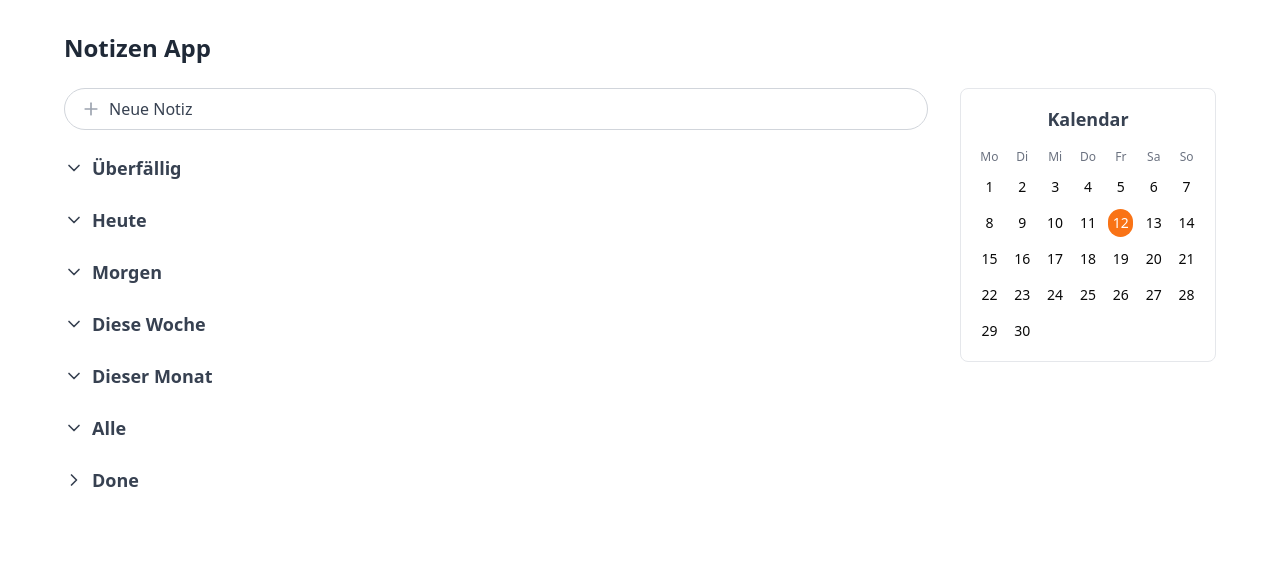
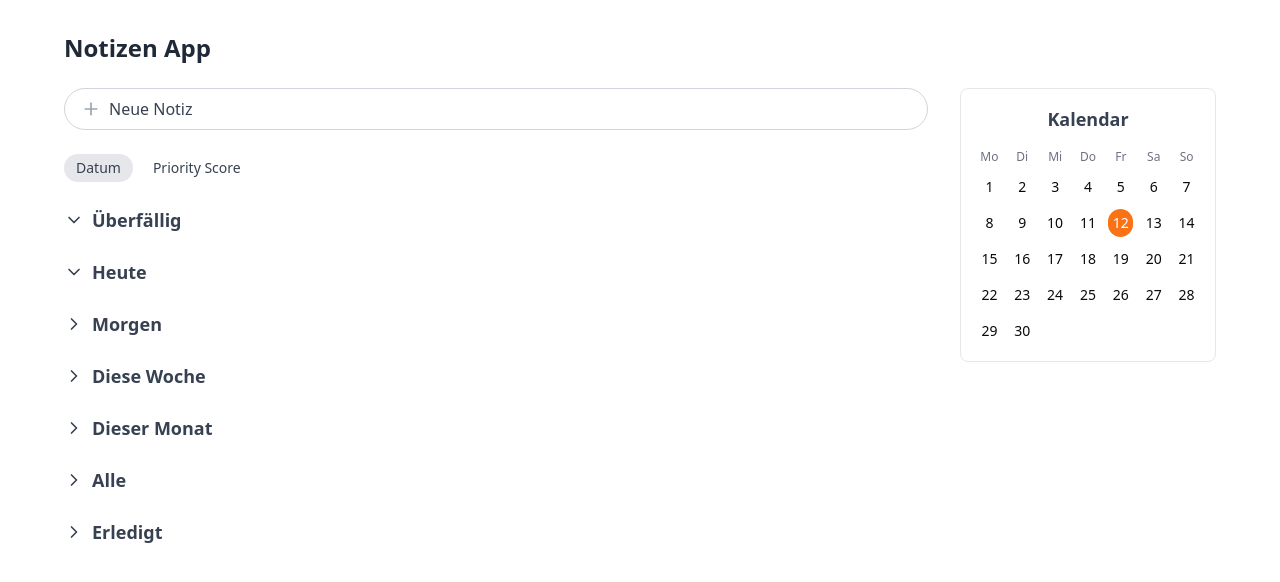
Before and after one commit to mxxfun/notes-app, a React (Vite) app: page / in a window 1280 px wide. Shown: the top 582 px of the page. Built offline with nearby package versions, Linux system fonts and the light colour scheme.

Commit message:
priority score view

```diff
--- a/src/homepage.tsx
+++ b/src/homepage.tsx
@@ -30,11 +30,12 @@ const TaskItem = ({ note, onNoteClick, onToggleComplete }: { note: Note; onNoteC
         />
       </div>
       <span className="text-gray-700 group-hover:text-white transition-colors duration-300">{note.title}</span>
+      <span className="ml-auto text-sm text-gray-500 group-hover:text-white">{note.priority}</span>
     </div>
   </li>
 )
 
-const TaskSection = ({ title, notes, onNoteClick, onToggleComplete, defaultCollapsed = false }: { title: string; notes: Note[]; onNoteClick: (note: Note) => void; onToggleComplete: (id: string, completed: boolean) => void; defaultCollapsed?: boolean }) => {
+const TaskSection = ({ title, notes, onNoteClick, onToggleComplete, defaultCollapsed = true }: { title: string; notes: Note[]; onNoteClick: (note: Note) => void; onToggleComplete: (id: string, completed: boolean) => void; defaultCollapsed?: boolean }) => {
   const [isCollapsed, setIsCollapsed] = useState(defaultCollapsed);
 
   return (
@@ -64,6 +65,7 @@ export default function Homepage() {
   const [isModalOpen, setIsModalOpen] = useState(false)
   const [selectedNote, setSelectedNote] = useState<Note | null>(null)
   const { notes, updateNote } = useNotes()
+  const [viewMode, setViewMode] = useState<'date' | 'priority'>('date')
 
   useEffect(() => {
     const timer = setInterval(() => {
@@ -149,7 +151,12 @@ export default function Homepage() {
     return categories
   }
 
+  const sortNotesByPriority = (notesToSort: Note[]) => {
+    return [...notesToSort].sort((a, b) => b.priority - a.priority);
+  }
+
   const categorizedNotes = categorizeNotes()
+  const prioritySortedNotes = sortNotesByPriority(notes.filter(note => !note.completed))
 
   return (
     <div className="min-h-screen bg-white p-8 relative">
@@ -166,13 +173,44 @@ export default function Homepage() {
               <PlusIcon className="mr-2 h-5 w-5 text-gray-400" />
               <span className="text-gray-700">Neue Notiz</span>
             </div>
-            <TaskSection title="Überfällig" notes={categorizedNotes.ueberfaellig} onNoteClick={handleNoteClick} onToggleComplete={handleToggleComplete} />
-            <TaskSection title="Heute" notes={categorizedNotes.heute} onNoteClick={handleNoteClick} onToggleComplete={handleToggleComplete} />
-            <TaskSection title="Morgen" notes={categorizedNotes.morgen} onNoteClick={handleNoteClick} onToggleComplete={handleToggleComplete} />
-            <TaskSection title="Diese Woche" notes={categorizedNotes.dieseWoche} onNoteClick={handleNoteClick} onToggleComplete={handleToggleComplete} />
-            <TaskSection title="Dieser Monat" notes={categorizedNotes.dieserMonat} onNoteClick={handleNoteClick} onToggleComplete={handleToggleComplete} />
-            <TaskSection title="Alle" notes={categorizedNotes.alle} onNoteClick={handleNoteClick} onToggleComplete={handleToggleComplete} />
-            <TaskSection title="Done" notes={categorizedNotes.erledigt} onNoteClick={handleNoteClick} onToggleComplete={handleToggleComplete} defaultCollapsed={true} />
+            <div className="mb-6 flex space-x-2">
+              <button
+                className={`px-3 py-1 text-sm rounded-full transition-colors duration-200 ${
+                  viewMode === 'date'
+                    ? 'bg-gray-200 text-gray-700'
+                    : 'bg-white text-gray-700 hover:bg-gray-100'
+                }`}
+                onClick={() => setViewMode('date')}
+              >
+                Datum
+              </button>
+              <button
+                className={`px-3 py-1 text-sm rounded-full transition-colors duration-200 ${
+                  viewMode === 'priority'
+                    ? 'bg-gray-200 text-gray-700'
+                    : 'bg-white text-gray-700 hover:bg-gray-100'
+                }`}
+                onClick={() => setViewMode('priority')}
+              >
+                Priority Score
+              </button>
+            </div>
+            {viewMode === 'date' ? (
+              <>
+                <TaskSection title="Überfällig" notes={categorizedNotes.ueberfaellig} onNoteClick={handleNoteClick} onToggleComplete={handleToggleComplete} defaultCollapsed={false} />
+                <TaskSection title="Heute" notes={categorizedNotes.heute} onNoteClick={handleNoteClick} onToggleComplete={handleToggleComplete} defaultCollapsed={false} />
+                <TaskSection title="Morgen" notes={categorizedNotes.morgen} onNoteClick={handleNoteClick} onToggleComplete={handleToggleComplete} />
+                <TaskSection title="Diese Woche" notes={categorizedNotes.dieseWoche} onNoteClick={handleNoteClick} onToggleComplete={handleToggleComplete} />
+                <TaskSection title="Dieser Monat" notes={categorizedNotes.dieserMonat} onNoteClick={handleNoteClick} onToggleComplete={handleToggleComplete} />
+                <TaskSection title="Alle" notes={categorizedNotes.alle} onNoteClick={handleNoteClick} onToggleComplete={handleToggleComplete} />
+                <TaskSection title="Erledigt" notes={categorizedNotes.erledigt} onNoteClick={handleNoteClick} onToggleComplete={handleToggleComplete} />
+              </>
+            ) : (
+              <>
+                <TaskSection title="Nach Priorität sortiert" notes={prioritySortedNotes} onNoteClick={handleNoteClick} onToggleComplete={handleToggleComplete} defaultCollapsed={false} />
+                <TaskSection title="Erledigt" notes={categorizedNotes.erledigt} onNoteClick={handleNoteClick} onToggleComplete={handleToggleComplete} />
+              </>
+            )}
           </div>
           <div className="w-64 flex-shrink-0">
             <div className="rounded-lg border border-gray-200 p-4">
```
